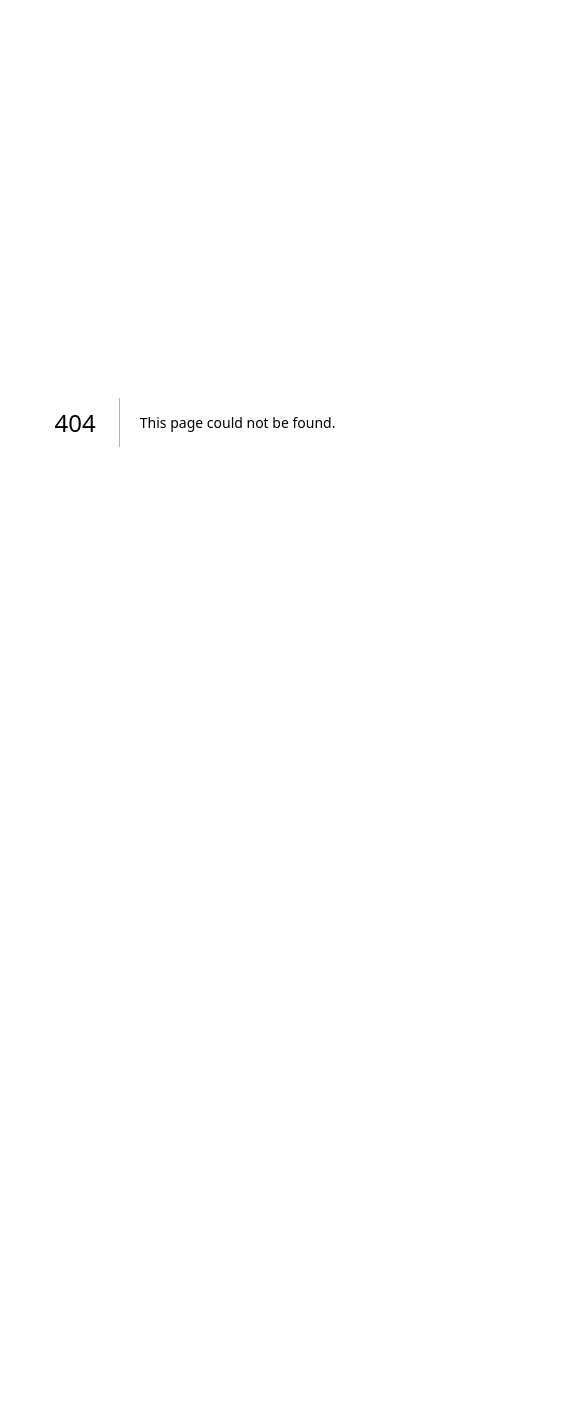
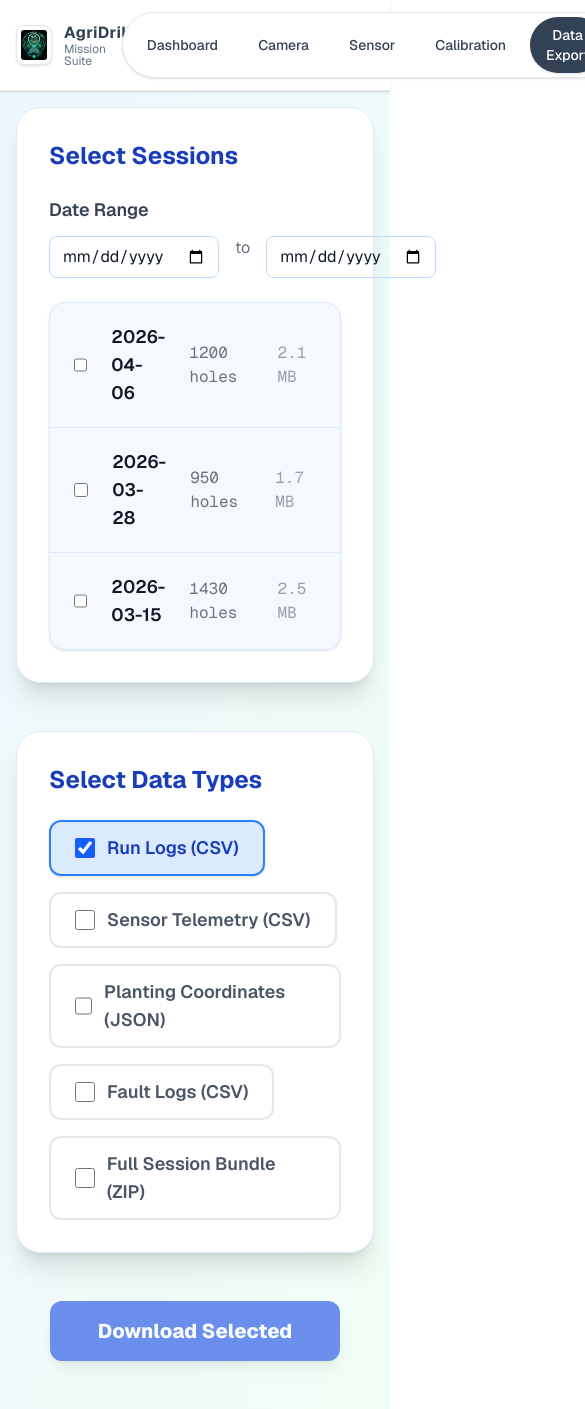
Before and after one commit to JLforce/AgriDrill_Website, a Next.js app in the folder agridrill/: page /export in a window 390 px wide. Before the commit this address had no page. Shown: the top 1409 px of the page, 585 px wide, since content can reach past the window. Before the commit the page ends 844 px from the top, so only its background shows below. Built offline with nearby package versions, Linux system fonts and the light colour scheme.

Commit message:
Added responsive UI for /export. Can download files w/ mock-data

```diff
--- /dev/null
+++ b/agridrill/app/export/page.tsx
@@ -0,0 +1,228 @@
+"use client"
+import React, { useState } from "react";
+import { useRouter } from "next/navigation";
+
+// Top navigation links and routes (from Dashboard)
+const topNavLinks = ["Dashboard", "Camera", "Sensor", "Calibration", "Data Export"];
+
+const topNavRoutes = {
+    Dashboard: "/dashboard",
+    Camera: "/camera",
+    Sensor: "/sensor-debug",
+    Calibration: "/calibration",
+    "Data Export": "/export",
+};
+
+import { format } from "date-fns";
+
+// Dummy session data for UI demo
+const dummySessions = [
+	{ id: "sess1", date: new Date(2026, 3, 6), holes: 1200, size: 2.1 },
+	{ id: "sess2", date: new Date(2026, 2, 28), holes: 950, size: 1.7 },
+	{ id: "sess3", date: new Date(2026, 2, 15), holes: 1430, size: 2.5 },
+];
+
+const dataTypes = [
+	{ key: "runlogs", label: "Run Logs (CSV)" },
+	{ key: "telemetry", label: "Sensor Telemetry (CSV)" },
+	{ key: "coords", label: "Planting Coordinates (JSON)" },
+	{ key: "faults", label: "Fault Logs (CSV)" },
+	{ key: "bundle", label: "Full Session Bundle (ZIP)" },
+];
+
+export default function ExportPage() {
+		const router = useRouter();
+	const [selectedSessions, setSelectedSessions] = useState<string[]>([]);
+	const [selectedTypes, setSelectedTypes] = useState<string[]>([dataTypes[0].key]);
+	const [dateRange, setDateRange] = useState<{ from: string; to: string }>({ from: "", to: "" });
+	const [downloading, setDownloading] = useState(false);
+	const [fileSize, setFileSize] = useState<string | null>(null);
+
+	// Dummy file size estimate logic
+	React.useEffect(() => {
+		if (selectedSessions.length === 0 || selectedTypes.length === 0) {
+			setFileSize(null);
+			return;
+		}
+		// Fake estimate: 0.5MB per session per type
+		const size = (selectedSessions.length * selectedTypes.length * 0.5).toFixed(1);
+		setFileSize(`${size} MB`);
+	}, [selectedSessions, selectedTypes]);
+
+	// Real download handler (demo: generates CSV/JSON based on selected types)
+	const handleDownload = () => {
+		setDownloading(true);
+
+		// Simulate data generation
+		setTimeout(() => {
+			let fileContent = '';
+			let fileType = 'text/plain';
+			let fileName = 'exported-data';
+
+			if (selectedTypes.includes('bundle')) {
+				fileContent = 'This is a demo ZIP bundle. (Replace with real ZIP logic)';
+				fileType = 'application/zip';
+				fileName += '.zip';
+			} else if (selectedTypes.includes('coords')) {
+				// Demo JSON
+				const coords = selectedSessions.map(id => ({ session: id, coords: [[123.45, 67.89], [98.76, 54.32]] }));
+				fileContent = JSON.stringify(coords, null, 2);
+				fileType = 'application/json';
+				fileName += '.json';
+			} else {
+				// Demo CSV
+				const headers = ['Session', 'Type', 'Value'];
+				const rows: string[][] = [];
+				selectedSessions.forEach(sessId => {
+					selectedTypes.forEach(type => {
+						if (type !== 'coords' && type !== 'bundle') {
+							rows.push([sessId, type, Math.random().toFixed(4)]);
+						}
+					});
+				});
+				fileContent = [headers.join(','), ...rows.map(r => r.join(','))].join('\n');
+				fileType = 'text/csv';
+				fileName += '.csv';
+			}
+
+			const blob = new Blob([fileContent], { type: fileType });
+			const url = URL.createObjectURL(blob);
+			const a = document.createElement('a');
+			a.href = url;
+			a.download = fileName;
+			document.body.appendChild(a);
+			a.click();
+			document.body.removeChild(a);
+			URL.revokeObjectURL(url);
+
+			setDownloading(false);
+		}, 1200);
+	};
+
+	// Session filter by date range (demo only)
+	const filteredSessions = dummySessions.filter(sess => {
+		if (dateRange.from && new Date(sess.date) < new Date(dateRange.from)) return false;
+		if (dateRange.to && new Date(sess.date) > new Date(dateRange.to)) return false;
+		return true;
+	});
+
+	return (
+		<div className="min-h-screen bg-linear-to-br from-blue-50 to-green-50 font-sans text-gray-900 flex flex-col text-base">
+			{/* Top Navigation Bar */}
+			<nav className="sticky top-0 z-40 border-b border-[#e5e7eb] bg-white/95 shadow-sm backdrop-blur transition-all duration-700">
+				<div className="mx-auto flex w-full max-w-3xl items-center justify-between gap-4 px-4 py-3">
+					{/* Logo and Title */}
+					<div className="flex items-center gap-3">
+						<button
+							type="button"
+							className="flex items-center gap-3 group focus:outline-none"
+							onClick={() => router.push('/dashboard')}
+							aria-label="Go to Dashboard"
+						>
+							<img
+								src="/agridrill-logo.png"
+								alt="AgriDrill logo"
+								width={36}
+								height={36}
+								className="rounded-lg border border-[#e5e7eb] bg-white object-contain p-1 shadow-sm group-hover:brightness-110 transition"
+							/>
+							<div className="flex flex-col justify-center text-left">
+								<span className="text-base font-bold tracking-wide text-[#334155] leading-tight group-hover:text-[#1e293b] transition">AgriDrill</span>
+								<span className="text-[12px] text-[#64748b] leading-none">Mission Suite</span>
+							</div>
+						</button>
+					</div>
+					{/* Top Navigation Links */}
+					<div className="flex-1 flex items-center justify-center">
+						<div className="flex items-center gap-2 rounded-full border border-[#e5e7eb] bg-white px-2 py-1 shadow-sm">
+							{topNavLinks.map((item, index) => (
+								<button
+									key={item}
+									type="button"
+									onClick={() => router.push(topNavRoutes[item as keyof typeof topNavRoutes])}
+									className={`rounded-full px-4 py-2 text-sm font-medium transition cursor-pointer ${
+										(item === "Data Export")
+											? "bg-[#334155] text-white shadow"
+											: "text-[#334155] hover:bg-[#f3f4f6] hover:text-[#1e293b]"
+									}`}
+								>
+									{item}
+								</button>
+							))}
+						</div>
+					</div>
+				</div>
+			</nav>
+			<main className="flex-1 w-full max-w-2xl mx-auto p-4 sm:p-10 animate-fadeInUp">
+				{/* Session Selector */}
+				<section className="mb-12">
+					<div className="bg-white rounded-3xl shadow-xl border border-blue-100 p-8 mb-8">
+						<h2 className="font-bold text-2xl sm:text-3xl mb-6 text-blue-800 font-sans">Select Sessions</h2>
+						<div className="flex flex-col sm:flex-row sm:items-end gap-6 mb-6">
+							<div className="flex flex-col gap-2 flex-1">
+								<label className="font-semibold text-gray-700 mb-1 text-lg">Date Range</label>
+								<div className="flex gap-2">
+									<input type="date" className="border border-blue-200 rounded-lg px-3 py-2 text-base font-sans focus:ring-2 focus:ring-blue-300" value={dateRange.from} onChange={e => setDateRange(r => ({ ...r, from: e.target.value }))} />
+									<span className="px-2 text-gray-500 text-base">to</span>
+									<input type="date" className="border border-blue-200 rounded-lg px-3 py-2 text-base font-sans focus:ring-2 focus:ring-blue-300" value={dateRange.to} onChange={e => setDateRange(r => ({ ...r, to: e.target.value }))} />
+								</div>
+							</div>
+						</div>
+						<ul className="divide-y divide-blue-100 rounded-2xl border border-blue-100 bg-blue-50/60 shadow overflow-hidden">
+							{filteredSessions.length === 0 && (
+								<li className="p-8 text-gray-400 text-center text-lg">No sessions found for selected date range.</li>
+							)}
+							{filteredSessions.map(sess => (
+								<li key={sess.id} className="flex items-center gap-6 px-6 py-5 hover:bg-blue-100/60 transition text-base">
+									<input
+										type="checkbox"
+										checked={selectedSessions.includes(sess.id)}
+										onChange={e => setSelectedSessions(sel => e.target.checked ? [...sel, sess.id] : sel.filter(id => id !== sess.id))}
+										className="w-5 h-5 accent-blue-600 rounded border border-blue-300"
+									/>
+									<span className="flex-1 font-semibold text-lg font-sans">{format(sess.date, "yyyy-MM-dd")}</span>
+									<span className="text-gray-500 text-base font-mono">{sess.holes} holes</span>
+									<span className="text-gray-400 text-base font-mono">{sess.size} MB</span>
+								</li>
+							))}
+						</ul>
+					</div>
+				</section>
+
+				{/* Data Type Selector */}
+				<section className="mb-12">
+					<div className="bg-white rounded-3xl shadow-xl border border-blue-100 p-8 mb-8">
+						<h2 className="font-bold text-2xl sm:text-3xl mb-6 text-blue-800 font-sans">Select Data Types</h2>
+						<div className="flex flex-wrap gap-4">
+							{dataTypes.map(dt => (
+								<label key={dt.key} className={`flex items-center gap-3 px-6 py-3 rounded-xl border-2 cursor-pointer font-semibold text-lg transition font-sans ${selectedTypes.includes(dt.key) ? "bg-blue-100 border-blue-500 text-blue-800 shadow" : "bg-white border-gray-200 text-gray-600"}`}>
+									<input
+										type="checkbox"
+										checked={selectedTypes.includes(dt.key)}
+										onChange={e => setSelectedTypes(sel => e.target.checked ? [...sel, dt.key] : sel.filter(k => k !== dt.key))}
+										className="w-5 h-5 accent-blue-600 rounded border border-blue-300"
+									/>
+									{dt.label}
+								</label>
+							))}
+						</div>
+					</div>
+				</section>
+
+				{/* Download Button & File Size */}
+				<div className="flex flex-col sm:flex-row items-center gap-8 mt-10">
+					<button
+						className="px-12 py-4 rounded-xl bg-blue-700 text-white font-extrabold text-xl shadow-lg hover:bg-blue-800 transition disabled:opacity-60 font-sans focus:outline-none focus:ring-2 focus:ring-blue-400"
+						onClick={handleDownload}
+						disabled={selectedSessions.length === 0 || selectedTypes.length === 0 || downloading}
+					>
+						{downloading ? "Preparing..." : "Download Selected"}
+					</button>
+					<div className="text-lg text-gray-600 font-semibold font-sans">
+						{fileSize ? `Estimated file size: ${fileSize}` : ""}
+					</div>
+				</div>
+			</main>
+		</div>
+	);
+}
```
